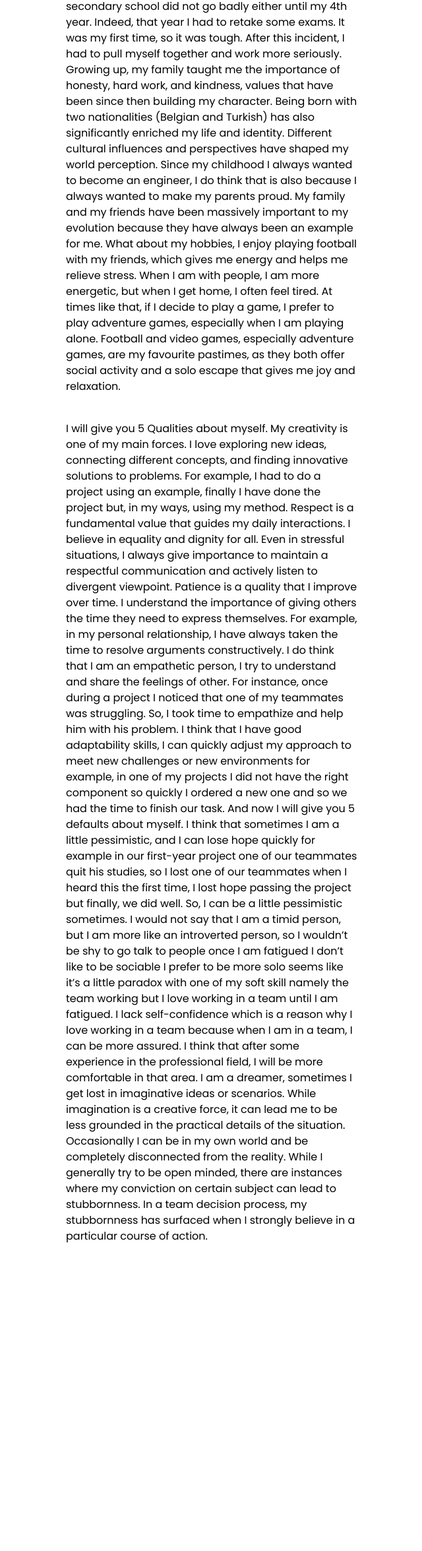
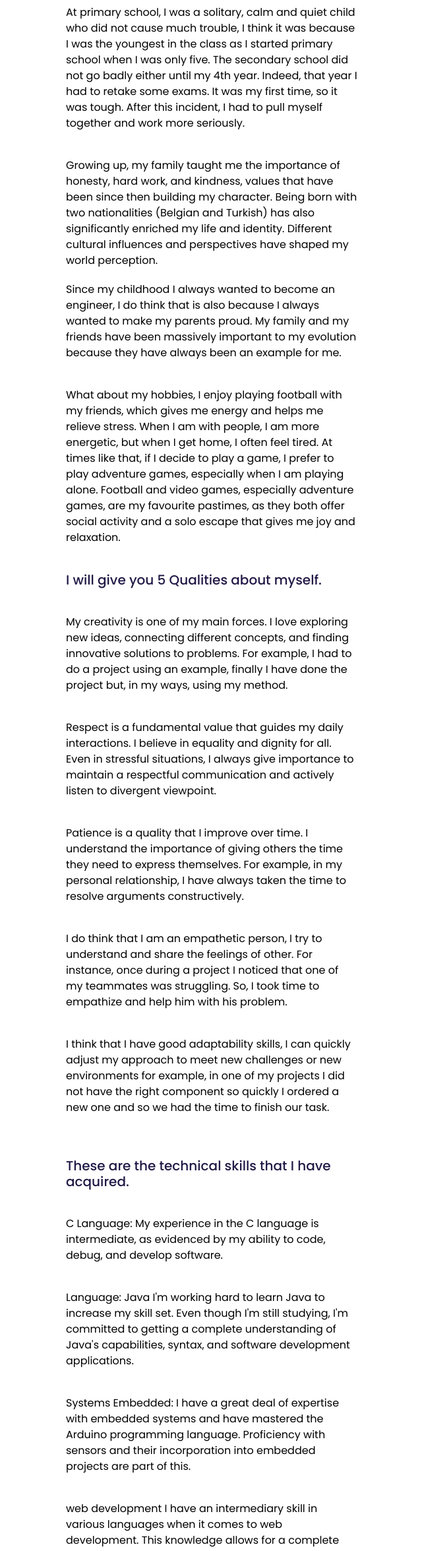
Before and after one commit to AliTr42/Eportfolio, a plain HTML site: page personal.html in a window 1280 px wide. Shown: the part 449-2800 px from the top of the page at 66% size, without its empty margins (83-723 px from the left). Before the commit the page ends 2375 px from the top, so only its background shows below. Drawn offline with nearby package versions, Linux system fonts and the light colour scheme; a script that the page names is missing.

Commit message:
Update personal.html

```diff
--- a/personal.html
+++ b/personal.html
@@ -15,7 +15,7 @@
     <!-- Header Section -->
     <header class="header">
         <div class="logo">
-            <img src="../image/LOGO_HELHa.png" alt="Votre Logo" class="logo-image">
+            <img src="image/LOGO_HELHa.png" alt="Votre Logo" class="logo-image">
         </div>
         <nav class="navbar">
             <a href="index.html">Home</a>
@@ -51,46 +51,75 @@
         <div class="container">
             <div class="row">
                 <div class="col-lg-6 home-content">
-                    <h1>Hi, I am Ali Dereli</h1>
-                    <h3>IT field student</h3>
+                    <h1>Hello, my name is Ali dereli</h1>
+                    <h3>I am an IT field student from Belgium</h3>
                     <p>
 
-                        When I was young
-
                         At primary school, I was a solitary, calm and quiet child who did not cause much trouble, I think it was because I was the youngest in the class as I started primary school when I was only five. The secondary school did not go badly either until my 4th year. Indeed, that year I had to retake some exams. It was my first time, so it was tough. After this incident, I had to pull myself together and work more seriously.
-
+                    </p>
                         Growing up, my family taught me the importance of honesty, hard work, and kindness, values that have been since then building my character.  Being born with two nationalities (Belgian and Turkish) has also significantly enriched my life and identity. Different cultural influences and perspectives have shaped my world perception.
 
+                    <p>
                          Since my childhood I always wanted to become an engineer, I do think that is also because I always wanted to make my parents proud. My family and my friends have been massively important to my evolution because they have always been an example for me.
-
-                        What about my hobbies, I enjoy playing football with my friends, which gives me energy and helps me relieve stress. When I am with people, I am more energetic, but when I get home, I often feel tired. At times like that, if I decide to play a game, I prefer to play adventure games, especially when I am playing alone. Football and video games, especially adventure games, are my favourite pastimes, as they both offer social activity and a solo escape that gives me joy and relaxation.
-
                     </p>
                     <p>
-                        I will give you 5 Qualities about myself.
+                        What about my hobbies, I enjoy playing football with my friends, which gives me energy and helps me relieve stress. When I am with people, I am more energetic, but when I get home, I often feel tired. At times like that, if I decide to play a game, I prefer to play adventure games, especially when I am playing alone. Football and video games, especially adventure games, are my favourite pastimes, as they both offer social activity and a solo escape that gives me joy and relaxation.
+                        </p>
+                    </p>
+                    <p>
+                       <h5>I will give you 5 Qualities about myself.</h5>
+
+                    </p><p>
                         My creativity is one of my main forces. I love exploring new ideas, connecting different concepts, and finding innovative solutions to problems. For example, I had to do a project using an example, finally I have done the project but, in my ways, using my method.
+                    </p><p>
                         Respect is a fundamental value that guides my daily interactions. I believe in equality and dignity for all. Even in stressful situations, I always give importance to maintain a respectful communication and actively listen to divergent viewpoint.
+</p><p>
                         Patience is a quality that I improve over	time. I understand the importance of giving others the time they need to express themselves. For example, in my personal relationship, I have always taken the time to resolve arguments constructively.
+                    </p><p>
+
                         I do think that I am an empathetic person, I try to understand and share the feelings of other. For instance, once during a project I noticed that one of my teammates was struggling. So, I took time to empathize and help him with his problem.
+                    </p><p>
                         I think that I have good adaptability skills, I can quickly adjust my approach to meet new challenges or new environments for example, in one of my projects I did not have the right component so quickly I ordered a new one and so we had the time to finish our task.
+                        </p>
+<br
+                        <p>
+                            <h5>These are the technical skills that I have acquired.</h5>
+                        </p>
+                        <p>
+C Language:
+My experience in the C language is intermediate, as evidenced by my ability to code, debug, and develop software.
+</p><p>
+Language: Java
+I'm working hard to learn Java to increase my skill set. Even though I'm still studying, I'm committed to getting a complete understanding of Java's capabilities, syntax, and software development applications.
+</p><p>
+Systems Embedded:
+I have a great deal of expertise with embedded systems and have mastered the Arduino programming language. Proficiency with sensors and their incorporation into embedded projects are part of this.
+</p><p>
+web development
+I have an intermediary skill in various languages when it comes to web development. This knowledge allows for a complete approach to web projects, as it includes both front-end and back-end development.
+</p><p>
+Office 365:
+I possess exceptional skills in using the Office 365 suite, especially in PowerPoint, and Word. This ability includes efficiently generating and modifying spreadsheets, documents, and presentations.
+</p><p>
+Automated:
+I have practical expertise with Siemens and Schneider systems, and I have a middle level of knowledge in the field of automation. This includes setting up and putting into use automated systems.
+</p>
+
+
+
+                            <h4> you're looking for a determined and motivated trainee, take a look at my CV by clicking on the button below.</h4>
+                            <br
+                            <p>
+                              <a href="pdf/cv.pdf" target="_blank"><button class="bouton-noir">My CV</button></a>
+                            </p>
+
+
+
+                        </p>
 
 
 
 
-
-
-
-                            And now I will give you 5 defaults about myself.
-                        I think that sometimes I am a little pessimistic, and I can lose hope quickly for example in our first-year project one of our teammates quit his studies, so I lost one of our teammates when I heard this the first time, I lost hope passing the project but finally, we did well. So, I can be a little pessimistic sometimes.
-
-                        I would not say that I am a timid person, but I am more like an introverted person, so I wouldn’t be shy to go talk to people once I am fatigued I don’t like to be sociable I prefer to be more solo seems like it’s a little paradox with one of my soft skill namely the team working but I love working in a team until I am fatigued.
-
-                        I lack self-confidence which is a reason why I love working in a team because when I am in a team, I can be more assured. I think that after some experience in the professional field, I will be more comfortable in that area.
-
-                        I am a dreamer, sometimes I get lost in imaginative ideas or scenarios. While imagination is a creative force, it can lead me to be less grounded in the practical details of the situation. Occasionally I can be in my own world and be completely disconnected from the reality.
-                        While I generally try to be open minded, there are instances where my conviction on certain subject can lead to stubbornness. In a team decision process, my stubbornness has surfaced when I strongly believe in a particular course of action.
-
-                    </p>
                 </div>
                 <div class="col-lg-6">
                     <!-- Replace 'your-image-path' with the actual image path -->
```
